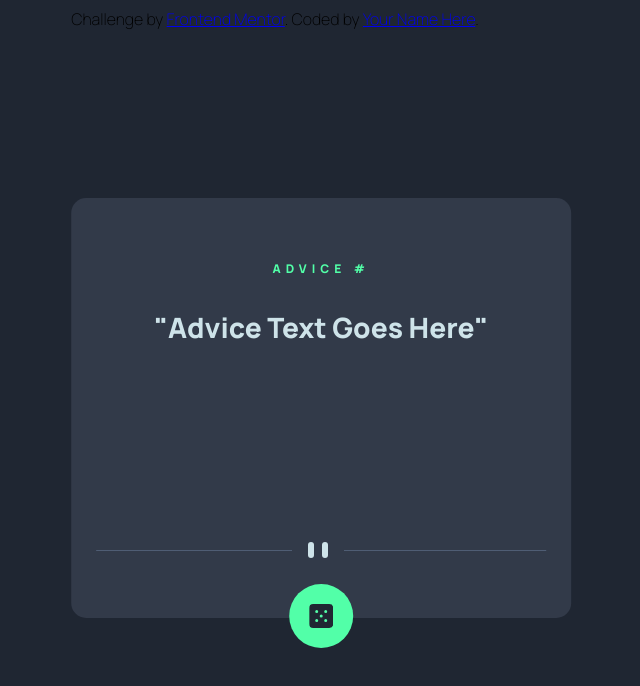
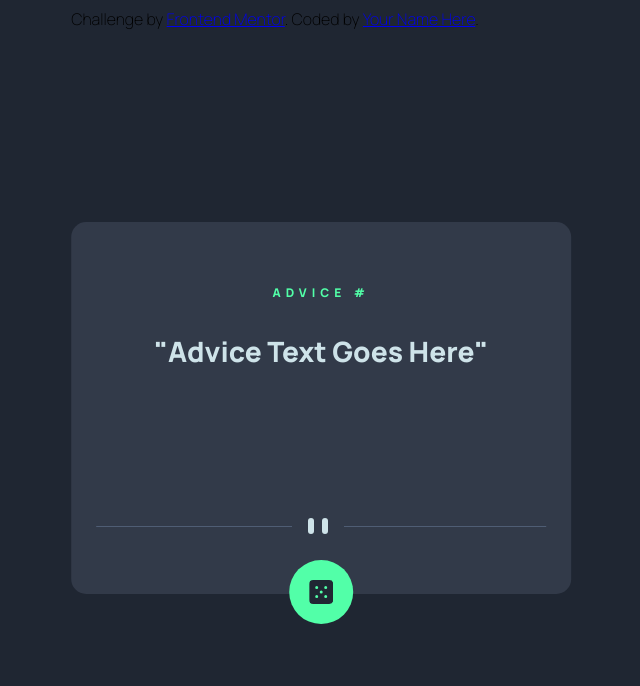
Before and after one commit to anioji94/Advice_Generator, a plain HTML site: page index.html in a window 1280 px wide. Shown: the whole page, without its empty margins (373-1013 px from the left). Drawn offline with Linux system fonts and the light colour scheme; no server answers.

Commit message:
box height fixed

```diff
--- a/style.css
+++ b/style.css
@@ -28,7 +28,7 @@ body {
 
   padding: 50px;
   min-height: 15rem;
-  max-height: 20rem;
+  max-height: 17rem;
   min-width: 25rem;
   width: 25rem;
   position: absolute;
```
